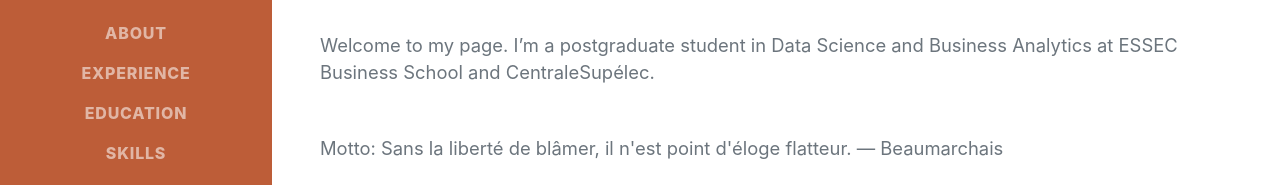
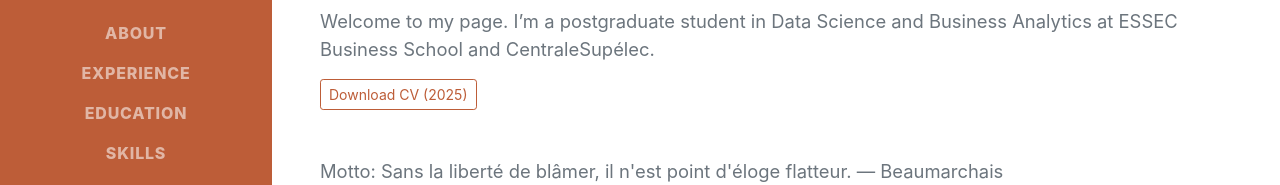
Before and after one commit to 001202ZHENG/001202ZHENG.github.io, a plain HTML site: page index.html in a window 1280 px wide. Shown: the part 359-544 px from the top of the page. Drawn offline with nearby package versions, Linux system fonts and the light colour scheme; a web font is replaced by a local one.

Commit message:
cv download
add cv download function

```diff
--- a/index.html
+++ b/index.html
@@ -47,7 +47,10 @@
                         17 Allée de l'Izara · Cergy, 95000, France · +33 6 43 13 02 34 ·
                         <a href="mailto:zheng.wan@edu.escp.eu">zheng.wan@edu.escp.eu</a>
                     </div>
-                    <p class="lead mb-5">Welcome to my page. I’m a postgraduate student in Data Science and Business Analytics at ESSEC Business School and CentraleSupélec.</p>
+                    <p class="lead mb-3">Welcome to my page. I’m a postgraduate student in Data Science and Business Analytics at ESSEC Business School and CentraleSupélec.</p>
+                    <p class="mb-5">
+                        <a class="btn btn-sm btn-outline-primary" href="assets/img/CV_Zheng_WAN_2025.pdf" target="_blank" rel="noopener">Download CV (2025)</a>
+                    </p>
                     <p class="lead mb-5">Motto: Sans la liberté de blâmer, il n'est point d'éloge flatteur. — Beaumarchais</p>
                     <div class="social-icons">
                         <a class="social-icon" href="https://www.linkedin.com/in/001202zheng/"><i class="fab fa-linkedin-in"></i></a>
```
Also changed, not shown: 1 other file.
